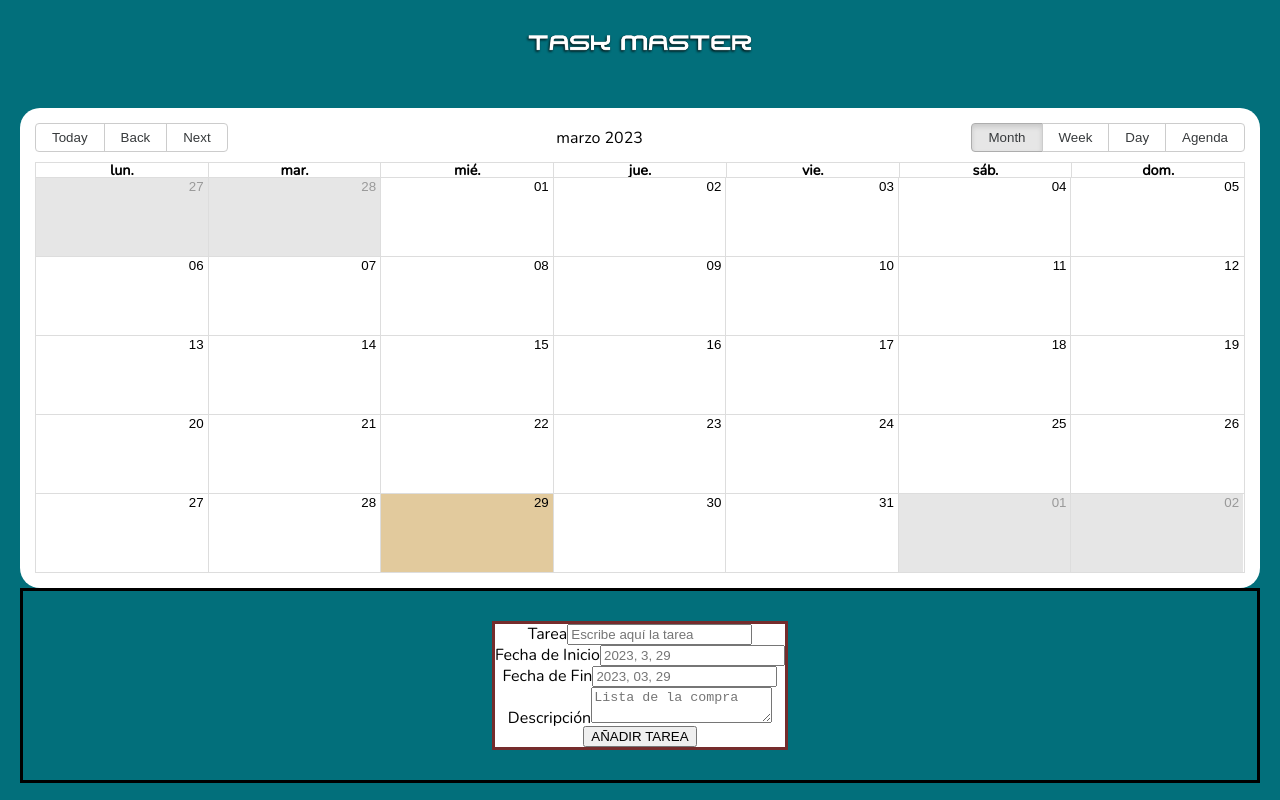
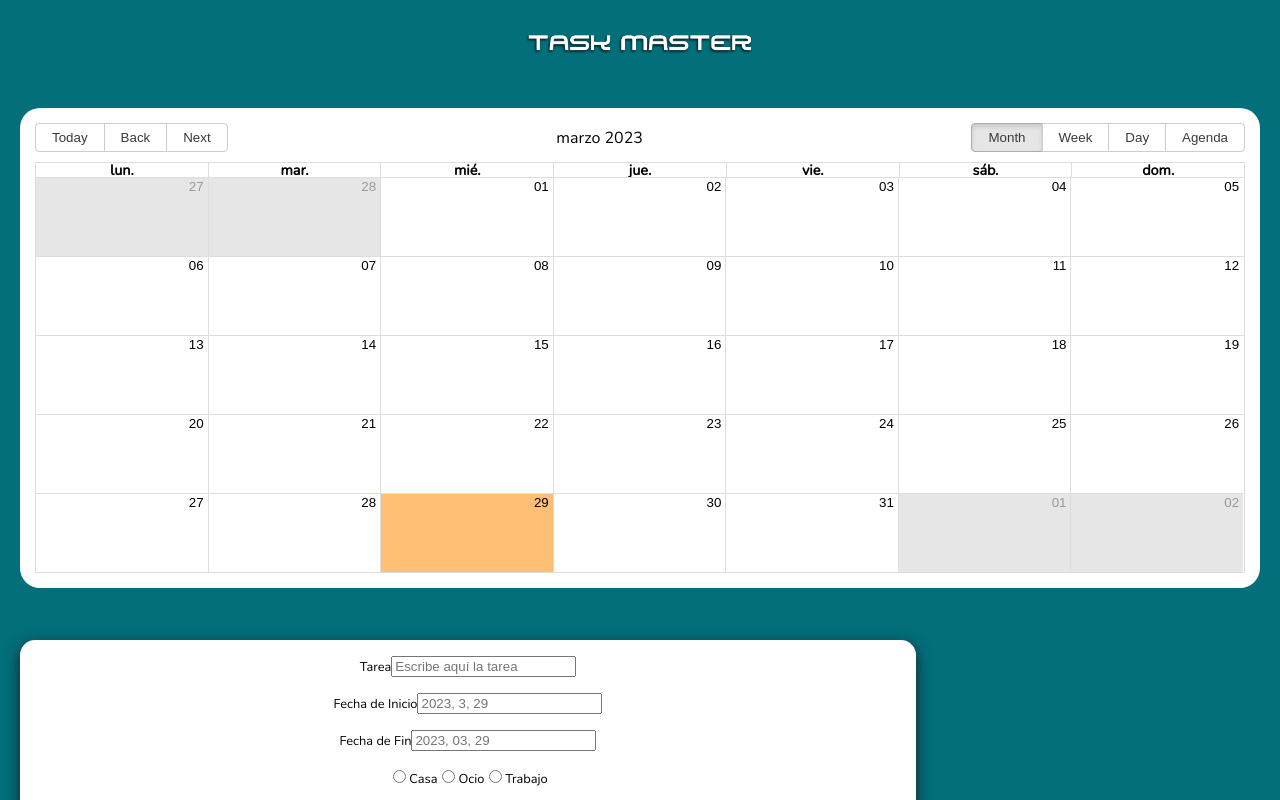
Before and after one commit to Nuriacode/Task-Master, a React (Create React App) app: page /#/createtask in a window 1280 px wide. Shown: the top 800 px of the page. Built offline with nearby package versions, Linux system fonts and the light colour scheme.

Commit message:
add color task card

```diff
--- a/src/components/Card.js
+++ b/src/components/Card.js
@@ -4,6 +4,10 @@ const Card = ({
   handleChangeInput,
   dataTask,
   handleSend,
+  taskType,
+  setTaskTypeRadio,
+  colorTask,
+  colorTaksFunction
 }) => {
   const handleSubmit = (ev) => {
     ev.preventDefault();
@@ -13,6 +17,11 @@ const Card = ({
     const inputValue = ev.target.value;
     const inputName = ev.target.name;
     handleChangeInput(inputValue, inputName);
+    colorTaksFunction()
+  };
+
+  const changeRadioInput = (ev) => {
+    setTaskTypeRadio(ev.target.value);
   };
 
   const createTask = () => {
@@ -20,12 +29,14 @@ const Card = ({
   };
 
   return (
-    <div>
-      <div className="modal__dialog">
     <div className="modal__content">
-          <form className="modal__content__form" onSubmit={handleSubmit}>
+      <form className= {`modal__content__form ${colorTask}`}
+      onSubmit={handleSubmit}>
         <div className="form-floating mb-3">
-               <label  htmlFor="floatingInput">
+          <label
+            className="modal__content__form__label"
+            htmlFor="floatingInput"
+          >
             Tarea
           </label>
           <input
@@ -38,11 +49,11 @@ const Card = ({
             value={dataTask.title}
             onInput={changeInput}
           />
-
         </div>
-            <label className="form__label" htmlFor="">
+        <label className="modal__content__form__label" htmlFor="">
           Fecha de Inicio
           <input
+            className="form-control"
             required
             type="text"
             placeholder="2023, 3, 29"
@@ -52,9 +63,10 @@ const Card = ({
             onInput={changeInput}
           />
         </label>
-            <label className="form__label" htmlFor="">
+        <label className="modal__content__form__label" htmlFor="">
           Fecha de Fin
           <input
+            className="form-control"
             required
             type="text"
             placeholder="2023, 03, 29"
@@ -64,17 +76,46 @@ const Card = ({
             onInput={changeInput}
           />
         </label>
-            {/* <label className="form__label" htmlFor="house">
-        Seleciona el tipo de tarea
-        <select name="color">
-          <option value="Ocio">Ocio</option>
-          <option value="Trabajo">Trabajo</option>
-          <option value="Casa">Casa</option>
-        </select>
-      </label> */}
-            <label className="form__label" htmlFor="desc">
+        <fieldset className="modal__content__form__div">
+          <input
+            checked={taskType === "Casa"}
+            className="modal__content__div--input"
+            id="home"
+            name="taskType"
+            type="radio"
+            value="Casa"
+            onClick={changeRadioInput}
+          />
+          <label className="modal__content__div--label" htmlFor="Mujer">
+            Casa
+          </label>
+          <input
+            checked={taskType === "Ocio"}
+            id="Mujer"
+            onClick={changeRadioInput}
+            name="gender"
+            type="radio"
+            value="Ocio"
+          />
+          <label className="modal__content__div--label" htmlFor="Mujer">
+            Ocio
+          </label>
+          <input
+            checked={taskType === "Trabajo"}
+            id="Mujer"
+            onClick={changeRadioInput}
+            name="gender"
+            type="radio"
+            value="Trabajo"
+          />
+          <label className="modal__content__div--label" htmlFor="Mujer">
+            Trabajo
+          </label>
+        </fieldset>
+        <label className="modal__content__form__label" htmlFor="desc">
           Descripción
           <textarea
+            className="form-control"
             type="text"
             placeholder="Lista de la compra"
             name="desc"
@@ -84,15 +125,13 @@ const Card = ({
           ></textarea>
         </label>
         <input
-              className="form__button"
+          className="modal__content__form__button"
           type="submit"
           value="AÑADIR TAREA"
           onClick={createTask}
         />
       </form>
     </div>
-      </div>
-    </div>
   );
 };
 
--- a/src/components/FrameCalen.js
+++ b/src/components/FrameCalen.js
@@ -11,6 +11,9 @@ moment.tz.names("Europe/Paris|Europe/Monaco");
 const localizer = momentLocalizer(moment);
 moment.locale('es');
 moment.tz.link("Europe/Paris|Europe/Monaco");
+
+
+
 const FrameCalen = () => {
 
 
@@ -22,10 +25,31 @@ const FrameCalen = () => {
     desc: "",
   });
 
+  const [taskType, setTaskType] = useState('');
+  const [colorTask, setColorTask]= useState('');
+
+
+  const setTaskTypeRadio = (value) =>{
+    setTaskType(value)
+
+
+  }
 
   const handleInput = (inputName, inputValue) => {
     setDataTask({ ...dataTask, [inputValue]: inputName });
   };
+
+  const colorTaksFunction = () =>{
+    if (taskType==='Casa'){
+      setColorTask('color_1')
+    }
+    if (taskType==='Ocio'){
+      setColorTask('color_2')
+    }
+    if(taskType==='Trabajo'){
+      setColorTask('color_3')
+    }
+  }
 
   const handleSend = () => {
     if (dataTask.start !== "" && dataTask.end !== "" && dataTask.title !== "") {
@@ -38,6 +62,8 @@ const FrameCalen = () => {
       });
     }
   };
+
+
 
   return (
     <section className="app">
@@ -52,6 +78,10 @@ const FrameCalen = () => {
         dataTask={dataTask}
         handleChangeInput={handleInput}
         handleSend={handleSend}
+        setTaskTypeRadio={setTaskTypeRadio}
+        taskType={taskType}
+        colorsTaks={colorTask}
+        colorTaksFunction={colorTaksFunction}
       />
     </section>
   );
--- a/src/styles/Card.scss
+++ b/src/styles/Card.scss
@@ -1,43 +1,58 @@
 .modal {
+  font-family: 'Nunito', sans-serif;
   background-color: rgb(158, 165, 167);
-position: fixed;
-z-index: 1px;
-
-  &__dialog {
-    display: flex;
-    flex-direction: column;
-    align-items: center;
-    border: 3px solid black;
-    }
+  width: 30%;
 
     &__content {
       display: flex;
       flex-direction: column;
-      justify-content: center;
+      justify-content: flex-start;
 
-      &__close{
-        position: relative;
-      }
 
       &__form {
+        width: 70vw ;
+        padding-top: 1rem;
+        padding-bottom: 1rem;
         background-color: white;
         display: flex;
         flex-direction: column;
         justify-content: flex-start;
         align-items: center;
-        margin-top: 30px;
+        margin-top: 2rem;
         margin-bottom: 30px;
-        border: 3px solid rgb(117, 44, 44);
+        border-radius: 15px;
+        box-shadow: 0px 5px 15px #191919e3;
+        gap:1rem;
 
         &__label {
-          display: flex;
-          flex-direction: column;
+          font-size: 0.8rem;
         }
 
         &__button {
           margin-top: 5px;
+          border:none;
+            background-color: rgba(255, 192, 118, 1);
+            display: flex;
+            flex-direction: column;
+            justify-content: center;
+            align-items: center;
+            box-shadow: 0px 3px 4px #868686e3;
+            width: 8rem;
+            height: 3em;
+            border-radius: 13px;
+            font-size: 0.8rem;
         }
+
+                &__div {
+                  font-size: 0.8rem;
+                  align-items: center;
+                  &--input{
+                    cursor: pointer;
+
+                  }
+                }
       }
+
     }
 
 }
@@ -45,3 +60,14 @@ z-index: 1px;
 .hidden{
     display: none;
 }
+.color_1 {
+  background-color: aqua;
+}
+
+.color_2 {
+  background-color: rgb(225, 0, 255);
+}
+
+.color_3 {
+  background-color: rgb(191, 255, 0);
+}
--- a/src/styles/frameCalen.scss
+++ b/src/styles/frameCalen.scss
@@ -2,6 +2,9 @@
     background-color: #026f7b;
     padding: 20px;
     font-family: 'Nunito', sans-serif;
+    display: flex;
+    flex-direction: column;
+    gap: 20px;
 
     &__frameCalen {
             height: 90vh;
@@ -22,14 +25,12 @@
     font-family: 'Nunito', sans-serif;
 }
 
-.rbc-active{
-    display: none;
-}
 
 .rbc-event{
     background-color: #026f7b;
+
 }
 
 .rbc-today{
-    background-color: #e2ca9d;
+    background-color:rgba(255, 192, 118, 1);
 }
```
Lines whose indentation alone changed are shown as unchanged.
